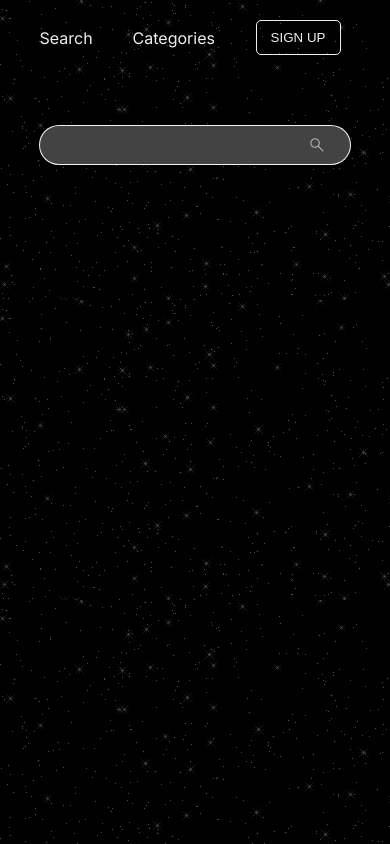
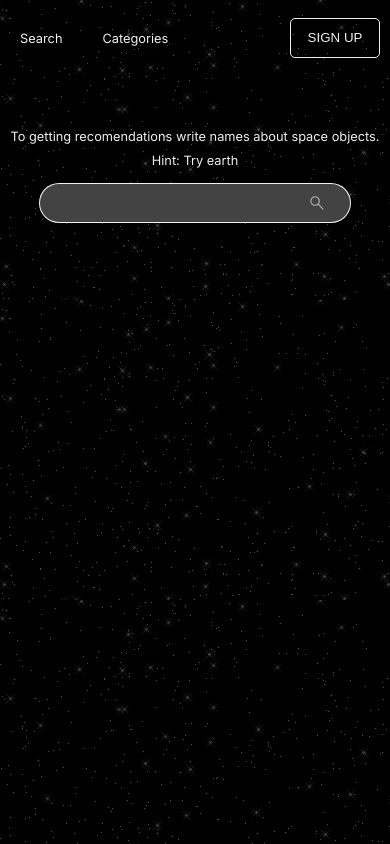
Before and after one commit to AlexChavezz/mongoDB_HACKATHON_proyect, a React (Vite) app in the folder frontend/: page /universe in a window 390 px wide. Built offline with nearby package versions, Linux system fonts and the light colour scheme.

Commit message:
satellite-category-error fixed && responsive-update implemented

```diff
--- a/frontend/src/App.tsx
+++ b/frontend/src/App.tsx
@@ -18,7 +18,7 @@ export const initialState = {
   nebula: false,
   comet: false,
   asteroid: false,
-  natural_satellites: false,
+  satellite: false,
   blackhole: false,
 }
 
--- a/frontend/src/components/FormComponents/AuthForm.tsx
+++ b/frontend/src/components/FormComponents/AuthForm.tsx
@@ -20,7 +20,6 @@ const inititalState = {
 
 export const AuthForm = ({ authState }: AuthFormProps) => {
     const [isUserAllowed, setIsUserAllowed] = useState<boolean | null>(null);
-    const [isFormAllowed, setIsFormAllowed] = useState<boolean>(true);
     const { handleChange, values, reset } = useForm<AuthFormInterface>(inititalState);
     const { userName, password, confirmPassword } = values;
     const { setShowAuthModal } = useContext(AuthModalContext);
@@ -34,7 +33,6 @@ export const AuthForm = ({ authState }: AuthFormProps) => {
     },[authState])
     const ref = useRef(userName);
     useEffect(() => {
-        setIsFormAllowed(true);
         if( ref.current !== userName)
         {
             if (authState === "SIGN UP" && userName.trim().length >= 3) {
@@ -45,7 +43,6 @@ export const AuthForm = ({ authState }: AuthFormProps) => {
                         if(user.userName)
                         {
                             setIsUserAllowed(false);
-                            setIsFormAllowed(true)
                         }else
                         {
                             setIsUserAllowed(true);
@@ -54,23 +51,14 @@ export const AuthForm = ({ authState }: AuthFormProps) => {
                     .catch(err => console.log(err))
             }
         }
-
-        if( authState === "SIGN UP" && password.trim().length >=6 && password === confirmPassword && isUserAllowed){
-            setIsFormAllowed(false);
-        }
-        if( authState === "SIGN IN" && password.trim().length >=6 && userName.trim().length >= 3){
-            setIsFormAllowed(false);
-        }
-
-
     }, [authState, userName, password, confirmPassword])
 
     const { signIn, signUp } = useAuth();
     async function onSubmit(e: React.FormEvent) {
         e.preventDefault();
-        if (authState === "SIGN UP" && confirmPassword)
+        if (authState === "SIGN UP")
         {
-            signUp(userName, password, confirmPassword);
+            signUp(userName, password, confirmPassword? confirmPassword : '');
         }
         else if (authState === "SIGN IN")
         {
@@ -110,6 +98,7 @@ export const AuthForm = ({ authState }: AuthFormProps) => {
                     name="userName"
                     value={userName}
                     onChange={handleChange}
+                    autoComplete="off"
                 />
             </div>
             <div
@@ -139,6 +128,7 @@ export const AuthForm = ({ authState }: AuthFormProps) => {
                     name="password"
                     value={password}
                     onChange={handleChange}
+                    autoComplete="off"
                 />
             </div>
             {
@@ -158,14 +148,14 @@ export const AuthForm = ({ authState }: AuthFormProps) => {
                         name="confirmPassword"
                         value={confirmPassword}
                         onChange={handleChange}
+                        autoComplete="off"
                     />
                 </div>
             }
             <Button
                 text={authState}
                 onClick={() => { }}
-                className={`${!isFormAllowed ? styles.authFooterButton : styles.authFooterButtonDisabled}`}
-                isDisabled={isFormAllowed}
+                className={styles.authFooterButton}
             >
                 <img src={arrow} alt="arrow" className={styles.authImageButton} />
             </Button>
--- a/frontend/src/components/FormComponents/FormControl.tsx
+++ b/frontend/src/components/FormComponents/FormControl.tsx
@@ -1,7 +1,7 @@
 import { FormControlProps } from "../../interfaces/intefaces";
 import styles from  '../../styles/FormControlComponentStyles.module.css';
 
-export const FormControl = ({ checked, name, setChecked }: FormControlProps) => {
+export const FormControl = ({ checked, name, setChecked, title }: FormControlProps) => {
 
     return (
         <div
--- a/frontend/src/helpers/API.ts
+++ b/frontend/src/helpers/API.ts
@@ -1,2 +1,2 @@
-export const API = 'https://mongoapp.azurewebsites.net/api';
-// export const API = 'http://localhost:3000/api';
+// export const API = 'https://mongoapp.azurewebsites.net/api';
+export const API = 'http://localhost:3000/api';
--- a/frontend/src/interfaces/intefaces.tsx
+++ b/frontend/src/interfaces/intefaces.tsx
@@ -92,6 +92,7 @@ export interface CommentFormProps {
 export interface FormControlProps {
     name: string,
     checked: boolean,
+    title?: string,
     setChecked: (event: React.ChangeEvent<HTMLInputElement>) => void,
 }
 
@@ -125,7 +126,7 @@ interface CategoriesState
     nebula: boolean,
     comet: boolean,
     asteroid: boolean,
-    natural_satellites: boolean,
+    satellite: boolean,
     blackhole: boolean
 }
 
--- a/frontend/src/pages/HomePage.tsx
+++ b/frontend/src/pages/HomePage.tsx
@@ -34,10 +34,18 @@ export const HomePage = () => {
 
     return (
         <MainContainer>
+            <>
+
                 <form
                     className={styles.Homeform}
                     onSubmit={onSubmit}
                 >
+                    <p
+                        className={styles.initialText}
+                    >
+                        To getting recomendations write names about space objects.
+                        Hint: Try earth
+                    </p>
                     <div
                         className={styles.HomeInputContainer}
                     >
@@ -59,6 +67,7 @@ export const HomePage = () => {
                         }
                     </div>
                 </form>
+            </>
         </MainContainer>
     );
 }
--- a/frontend/src/pages/SearchByCategory.tsx
+++ b/frontend/src/pages/SearchByCategory.tsx
@@ -57,8 +57,8 @@ export const SearchByTagCategory = () => {
                                 setChecked={handleCategorieCheckboxChange}
                             />
                             <FormControl
-                                name='natural satellites'
-                                checked={categories.natural_satellites}
+                                name='satellite'
+                                checked={categories.satellite}
                                 setChecked={handleCategorieCheckboxChange}
                             />
                             <FormControl
--- a/frontend/src/styles/ConstellationPageStyles.module.css
+++ b/frontend/src/styles/ConstellationPageStyles.module.css
@@ -159,6 +159,6 @@
   }
   .itemMainPageCommentsContainer
   {
-    padding: none;
+    padding: 0px;
   }
 }
--- a/frontend/src/styles/HeaderComponentStyles.module.css
+++ b/frontend/src/styles/HeaderComponentStyles.module.css
@@ -74,3 +74,22 @@
     color: #fffe;
     margin: 0px 20px;
 }
+
+
+@media (max-width: 568px)
+{
+    .mainContentHeaderButton
+    {
+        margin-right: 10px;
+        height: 40px;
+        width: 90px;
+    }
+    .mainContentHeader
+    {
+        width: 100%;
+    }
+    .mainContentHeaderNavLink
+    {
+        font-size: .8rem;
+    }
+}
--- a/frontend/src/styles/HomePageStyles.module.css
+++ b/frontend/src/styles/HomePageStyles.module.css
@@ -1,8 +1,8 @@
 .Homeform
 {
-    /* margin: 0px auto; */
     display: flex;
-    justify-content: center;
+    align-items: center;
+    flex-direction: column;
     margin-top: 200px;
 }
 
@@ -39,6 +39,14 @@
     margin: auto;
 }
 
+.initialText
+{
+    color: #fffe;
+    text-align: center;
+    margin-bottom: 10px ;
+}
+
+
 @media (max-width: 568px)
 {
     .Homeform
@@ -56,4 +64,9 @@
     {
         width: 18px;
     }
+    .initialText
+    {
+        color: #fffe;
+        font-size: .8rem;
+    }
 }
```
Also changed, not shown: 1 other file (tests, documents, lock files or other folders). Lines whose indentation alone changed are shown as unchanged.
